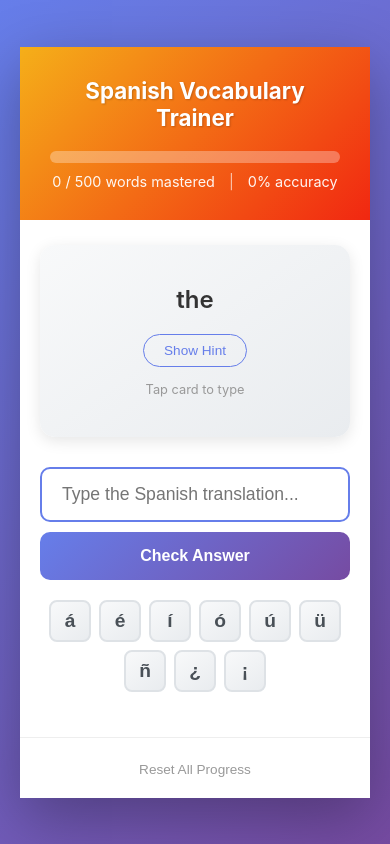
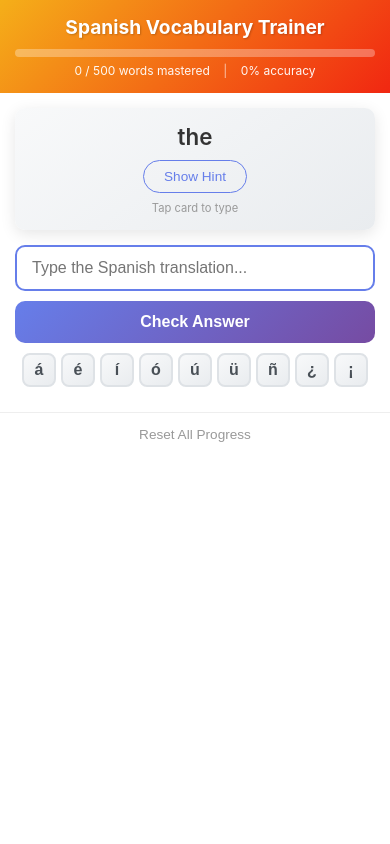
Before and after one commit to lukewhitesides/fearless-quail, a Flask app: page / in a window 390 px wide. Run offline with Flask 3, Linux system fonts and the light colour scheme.

Commit message:
Mobile: compact layout for keyboard visibility
- Reduced header, flashcard, and main padding on mobile
- Smaller fonts and buttons for compact display
- Scroll input into view when focused
- Smaller special character buttons

Co-Authored-By: Claude Opus 4.5 <noreply@anthropic.com>

```diff
--- a/static/app.js
+++ b/static/app.js
@@ -55,6 +55,7 @@ function setupEventListeners() {
     flashcardEl.addEventListener('click', () => {
         if (!isAnswered) {
             answerInput.focus();
+            answerInput.scrollIntoView({ behavior: 'smooth', block: 'center' });
         }
     });
 
@@ -111,7 +112,11 @@ async function loadNextWord() {
         }
 
         // Ensure focus on input (with delay for reliability)
-        setTimeout(() => answerInput.focus(), 50);
+        setTimeout(() => {
+            answerInput.focus();
+            // Scroll input into view on mobile when keyboard opens
+            answerInput.scrollIntoView({ behavior: 'smooth', block: 'center' });
+        }, 50);
     } catch (error) {
         console.error('Error loading word:', error);
         englishWordEl.textContent = 'Error loading word. Please refresh.';
--- a/static/style.css
+++ b/static/style.css
@@ -349,28 +349,106 @@ footer {
 
 /* Responsive adjustments */
 @media (max-width: 500px) {
+    body {
+        padding: 0;
+        align-items: flex-start;
+    }
+
     .container {
         border-radius: 0;
+        min-height: 100vh;
+    }
+
+    header {
+        padding: 15px;
     }
 
     header h1 {
-        font-size: 1.4rem;
+        font-size: 1.2rem;
+        margin-bottom: 10px;
+    }
+
+    .progress-section {
+        margin-top: 8px;
+    }
+
+    .progress-bar {
+        height: 8px;
+        margin-bottom: 6px;
+    }
+
+    .stats {
+        font-size: 0.75rem;
+    }
+
+    main {
+        padding: 15px;
+    }
+
+    .flashcard {
+        padding: 15px;
+        margin-bottom: 15px;
+        border-radius: 10px;
+    }
+
+    .flashcard::after {
+        margin-top: 8px;
+        font-size: 0.7rem;
     }
 
     .english-word {
-        font-size: 1.5rem;
+        font-size: 1.4rem;
+        margin-bottom: 0;
+    }
+
+    .hint-toggle {
+        margin-top: 10px;
     }
 
     .answer-section {
         flex-direction: column;
+        margin-bottom: 10px;
+    }
+
+    #answer-input {
+        padding: 12px 15px;
+        font-size: 1rem;
     }
 
     .submit-btn {
         width: 100%;
+        padding: 12px 20px;
     }
 
-    main {
-        padding: 25px 20px;
+    .special-chars {
+        gap: 5px;
+        margin-top: 10px;
+        margin-bottom: 10px;
+    }
+
+    .char-btn {
+        width: 34px;
+        height: 34px;
+        font-size: 1rem;
+    }
+
+    .feedback {
+        padding: 15px;
+        margin-top: 10px;
+    }
+
+    .feedback-icon {
+        font-size: 2rem;
+        margin-bottom: 8px;
+    }
+
+    .feedback-text {
+        font-size: 1.1rem;
+        margin-bottom: 10px;
+    }
+
+    footer {
+        padding: 10px;
     }
 }
 
```
